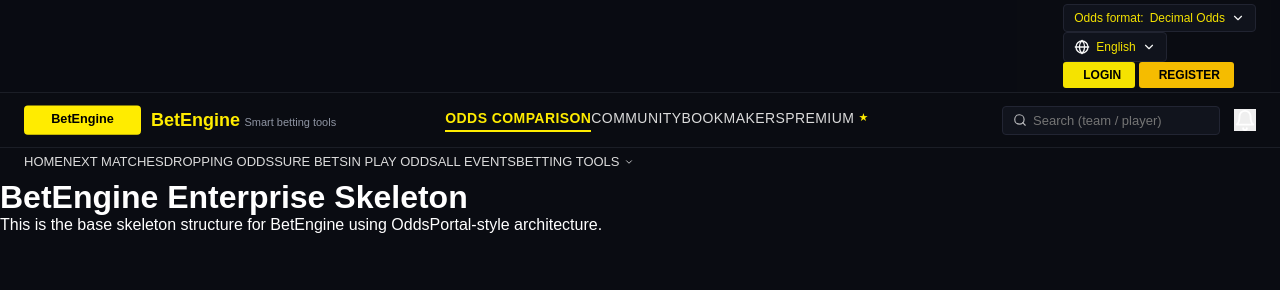
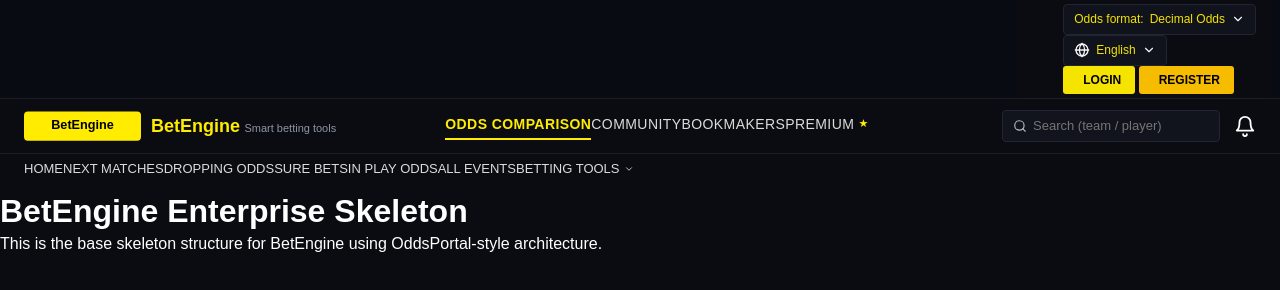
Before and after one commit to reniroma/BetEngine-Enterprise, a plain HTML site: page index.html in a window 1280 px wide. Drawn offline with Linux system fonts and the light colour scheme; a script that the page names is missing.

Commit message:
Update base.css

```diff
--- a/css/base.css
+++ b/css/base.css
@@ -1,35 +1,95 @@
-/* ===========================
-   BASE CSS – BetEngine Minimal
-   =========================== */
+/************************************
+ * BetEngine Enterprise
+ * BASE CSS (Reset + Global Defaults)
+************************************/
 
-* {
+/* ----------------------------------
+   RESET
+---------------------------------- */
+
+*,
+*::before,
+*::after {
+    box-sizing: border-box;
     margin: 0;
     padding: 0;
-    box-sizing: border-box;
 }
+
+/* ----------------------------------
+   DOCUMENT DEFAULTS
+---------------------------------- */
 
 html, body {
     height: 100%;
-    font-family: Arial, sans-serif;
-    background: #0a0c12;
-    color: #ffffff;
 }
 
+html {
+    font-size: 100%;
+    -webkit-text-size-adjust: 100%;
+}
+
+body {
+    font-family: var(--font-family-base, Arial, sans-serif);
+    line-height: 1.4;
+    background-color: var(--color-bg-main);
+    color: var(--color-text-primary);
+    -webkit-font-smoothing: antialiased;
+    text-rendering: optimizeLegibility;
+}
+
+/* ----------------------------------
+   MEDIA ELEMENTS
+---------------------------------- */
+
+img,
+picture,
+video,
+canvas,
+svg {
+    display: block;
+    max-width: 100%;
+}
+
+/* ----------------------------------
+   LINKS
+---------------------------------- */
+
 a {
-    color: #ffec00;
+    color: inherit;
     text-decoration: none;
 }
 
-a:hover {
-    text-decoration: underline;
-}
+/* ----------------------------------
+   BUTTONS
+---------------------------------- */
 
 button {
     cursor: pointer;
+    font: inherit;
+    color: inherit;
+    background: none;
     border: none;
 }
 
-img {
-    max-width: 100%;
-    display: block;
+/* ----------------------------------
+   FORM ELEMENTS
+---------------------------------- */
+
+input,
+select,
+textarea {
+    font: inherit;
+    color: inherit;
+    background: none;
+    border: none;
+    outline: none;
 }
+
+/* ----------------------------------
+   LISTS
+---------------------------------- */
+
+ul,
+ol {
+    list-style: none;
+}
```
